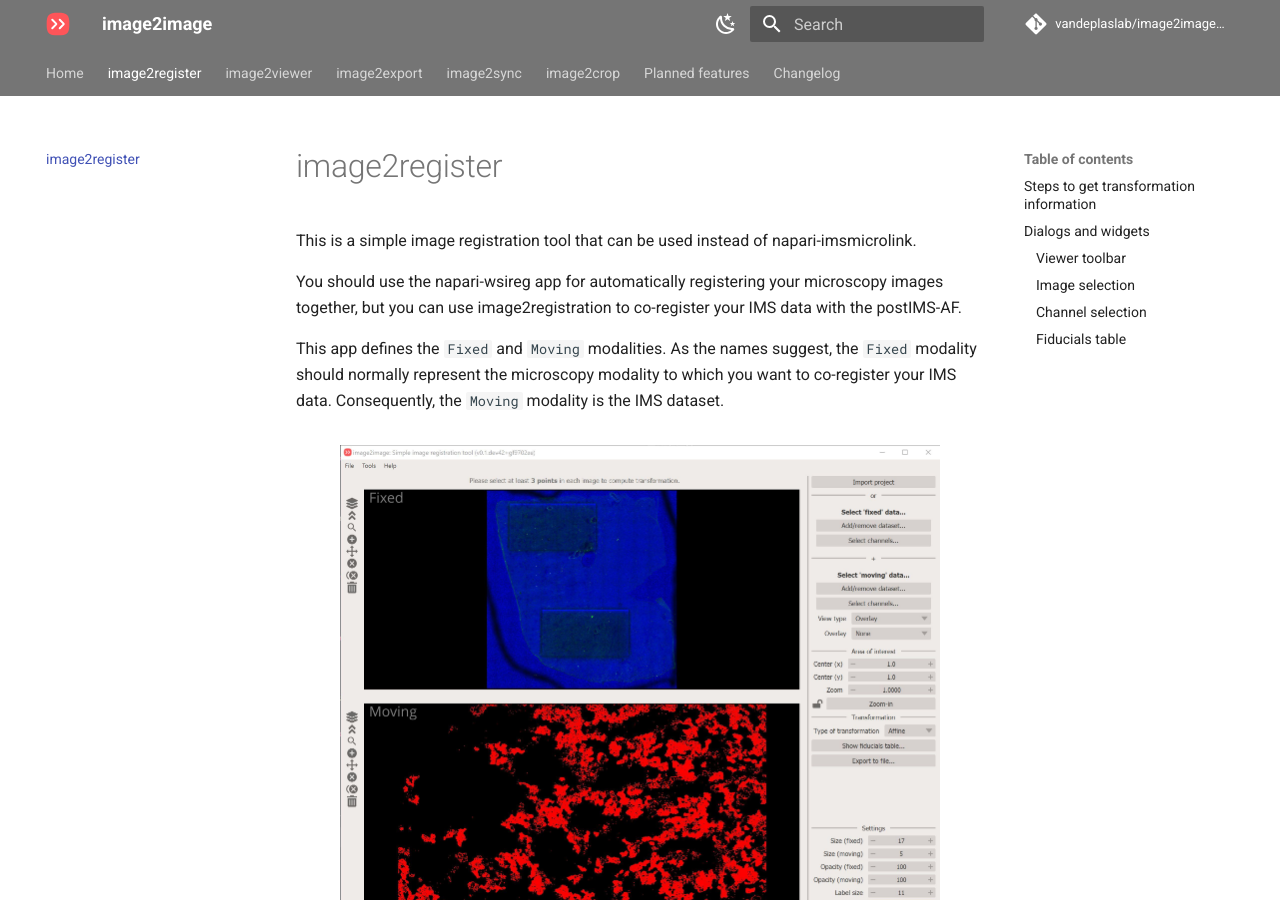
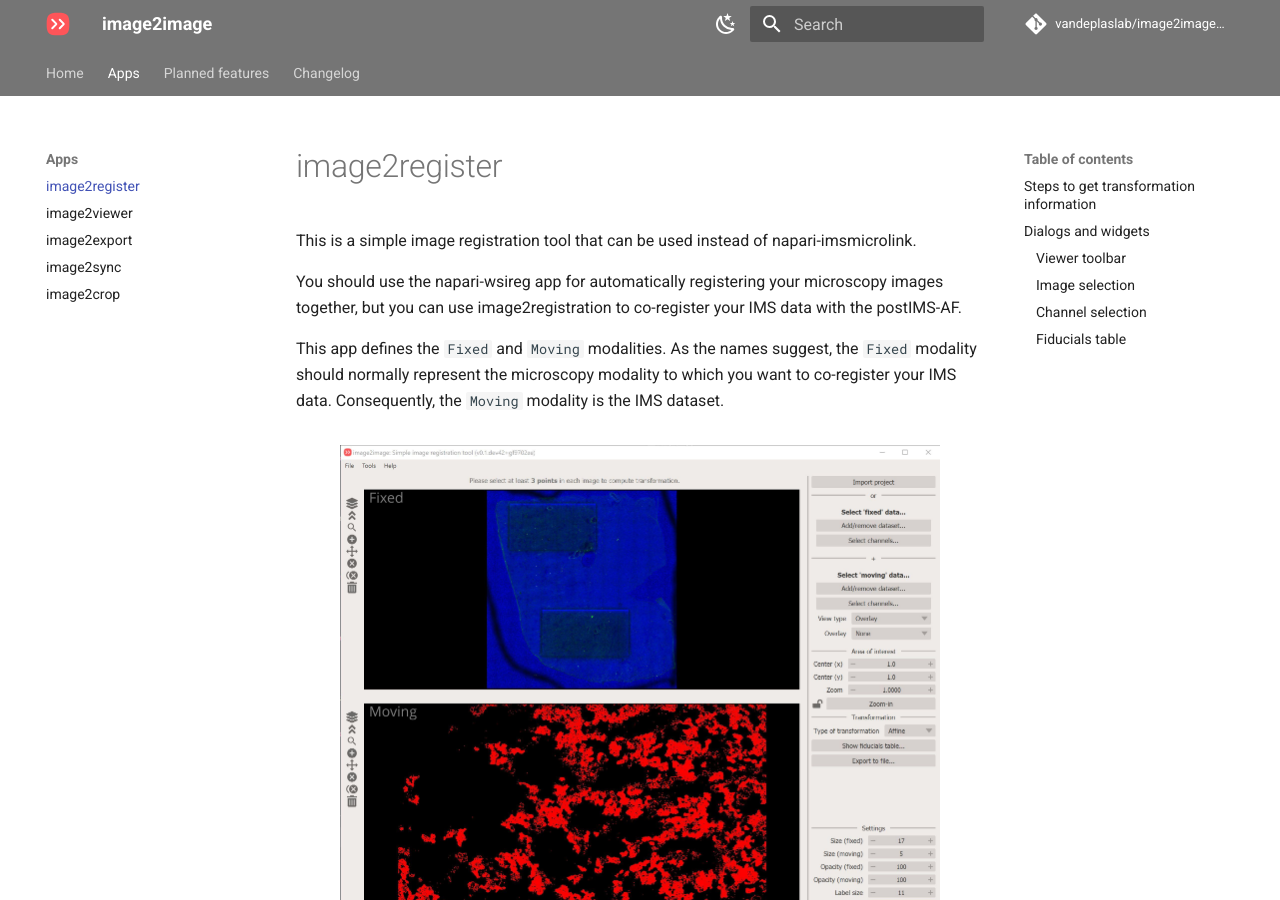
Before and after one commit to vandeplaslab/image2image-docs, an MkDocs documentation site: the page built from docs/apps/image2register.md, in a window 1280 px wide and 900 px high. Built offline with MkDocs 1.6.1 and Material for MkDocs 9.7.7, drawn with Linux system fonts in a browser that asks for light colours; comment, search, counter and statistics services are not loaded.

Commit message:
Optimized structure

```diff
--- a/docs/image2register.md
+++ b/docs/apps/image2register.md
@@ -9,7 +9,7 @@ This app defines the `Fixed` and `Moving` modalities. As the names suggest, the
 
 
 <figure markdown>
-  ![launcher](assets/dialog_register.jpg){ width=600px; }
+  ![launcher](../assets/dialog_register.jpg){ width=600px; }
 </figure>
 
 ## Steps to get transformation information
@@ -25,7 +25,7 @@ This app defines the `Fixed` and `Moving` modalities. As the names suggest, the
 You can overlay any of the  `moving` images on the `fixed` image by selecting an image in the `Overlay` combobox. You can also toggle the view type between `Random` image (where we fill-in the image with random values) or `Overlay` which directly represents the co-registered image.
 
 <figure markdown>
-  ![launcher](assets/dialog_register_overlay.jpg){ width=600px; }
+  ![launcher](../assets/dialog_register_overlay.jpg){ width=600px; }
 </figure>
 
 !!! note "Prediction"
@@ -56,7 +56,7 @@ To the left of each canvas there is a toolbar with a number of widgets.
 Click on the `Add/remove dataset...` button to open the popup window.
 
 <figure markdown>
-  ![image-selection](assets/dialog_load_image.jpg)
+  ![image-selection](../assets/dialog_load_image.jpg)
 </figure>
 
 - Click on `Add image` button to add new image to the list.
@@ -69,7 +69,7 @@ Click on the `Add/remove dataset...` button to open the popup window.
 Click on the `Select channels...` button to open the popup window.
 
 <figure markdown>
-  ![image-selection](assets/dialog_select_channels.jpg){ width=600px; }
+  ![image-selection](../assets/dialog_select_channels.jpg){ width=600px; }
 </figure>
 
 - Check/uncheck items in the table to toggle the visibility of an image layer.
@@ -84,7 +84,7 @@ Click on the `Select channels...` button to open the popup window.
 Click on the `Show fiducials table...` button to open the popup window.
 
 <figure markdown>
-  ![launcher](assets/dialog_fiducials.jpg){ width=600px; }
+  ![launcher](../assets/dialog_fiducials.jpg){ width=600px; }
 </figure>
 
 - Double-click with the ++left-button++ on a row to select a pair of points and zoom-in on them in each canvas. You can then easily adjust their position to improve the alignment of layers.
--- a/mkdocs.yml
+++ b/mkdocs.yml
@@ -62,10 +62,11 @@ plugins:
 
 nav:
   - Home: index.md
-  - image2register: image2register.md
-  - image2viewer: image2viewer.md
-  - image2export: image2export.md
-  - image2sync: image2sync.md
-  - image2crop: image2crop.md
+  - Apps:
+    - image2register: apps/image2register.md
+    - image2viewer: apps/image2viewer.md
+    - image2export: apps/image2export.md
+    - image2sync: apps/image2sync.md
+    - image2crop: apps/image2crop.md
   - Planned features: planned.md
   - Changelog: changelog.md
```
Also changed, not shown: docs/apps/image2export.md (renamed from docs/image2export.md, +2 -2 lines), docs/apps/image2viewer.md (renamed from docs/image2viewer.md, +3 -3 lines), docs/index.md (+5 -5 lines), docs/apps/image2crop.md (renamed from docs/image2crop.md), docs/apps/image2sync.md (renamed from docs/image2sync.md).
